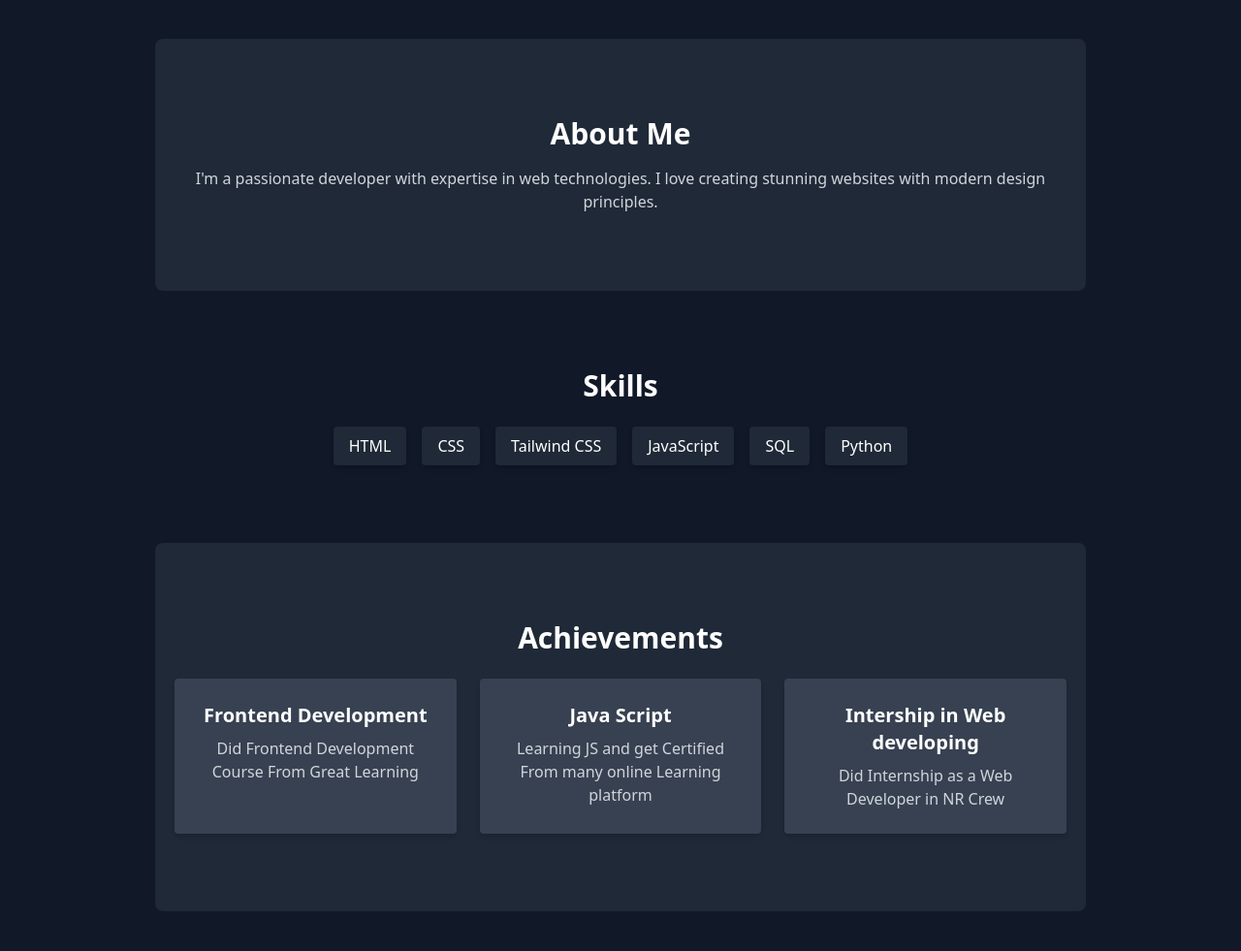
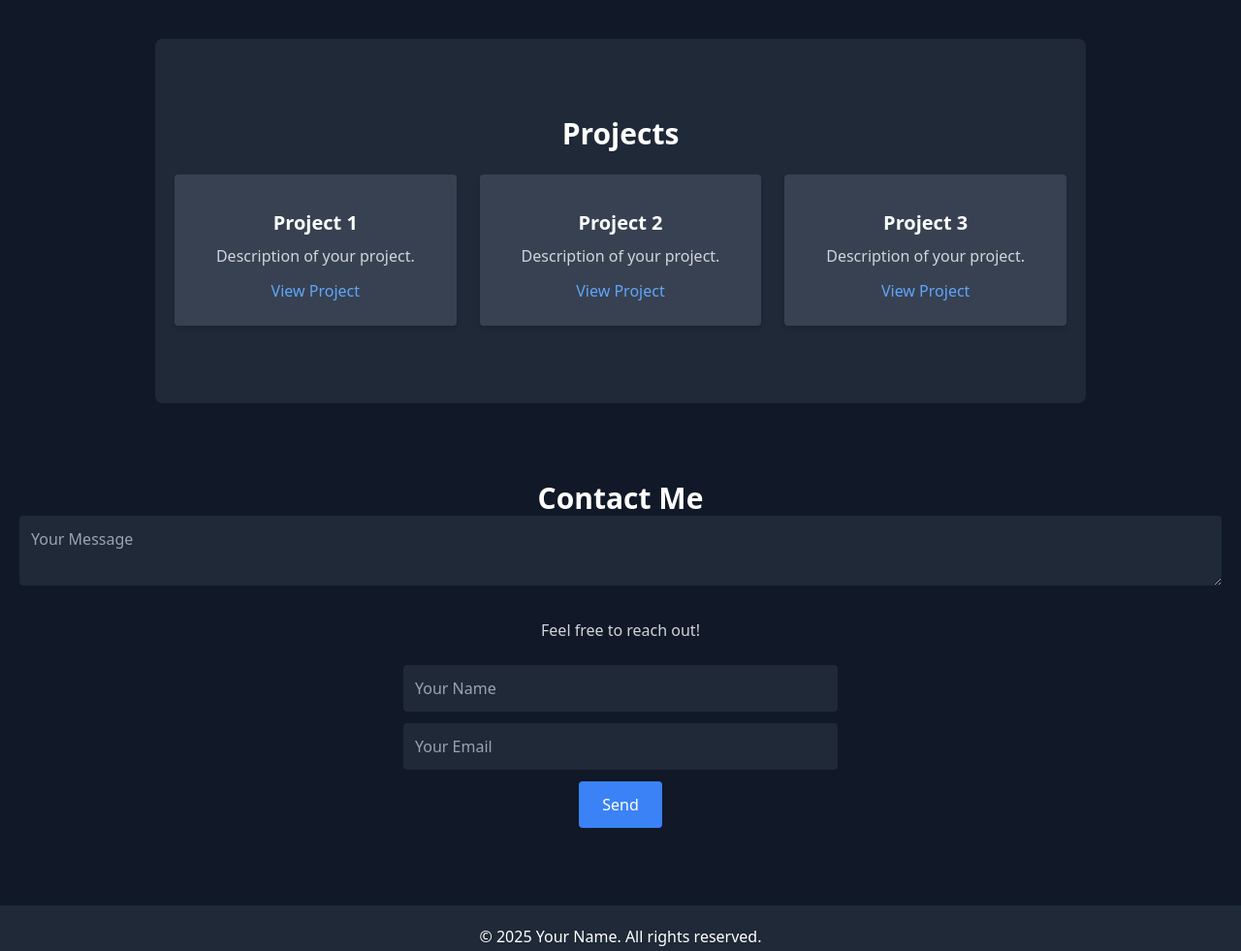
Before and after one commit to DHARMESH-2004/Portfolio, a plain HTML site: page index.html in a window 1280 px wide. Shown: the part 760-1741 px from the top of the page at 97% size. Drawn offline with nearby package versions, Linux system fonts and the light colour scheme.

Commit message:
index.html

```diff
--- a/index.html
+++ b/index.html
@@ -16,11 +16,11 @@
     <!-- Navbar -->
     <nav class="p-5 bg-gray-800 shadow-md fixed w-full top-0 z-50">
         <div class="container mx-auto flex justify-between items-center">
-            <h1 class="text-2xl font-bold">Dharmesh</h1>
+            <h1 class="text-2xl font-bold">Your Name</h1>
             <ul class="hidden md:flex space-x-6">
                 <li><a href="#about" class="hover:text-blue-400 transition">About</a></li>
                 <li><a href="#skills" class="hover:text-blue-400 transition">Skills</a></li>
-                <li><a href="#Achievements" class="hover:text-blue-400 transition">Achievements</a></li>
+                <li><a href="#projects" class="hover:text-blue-400 transition">Projects</a></li>
                 <li><a href="#contact" class="hover:text-blue-400 transition">Contact</a></li>
             </ul>
             <button onclick="toggleTheme()" class="p-2 rounded bg-gray-700 hover:bg-gray-600 transition">
@@ -31,56 +31,36 @@
 
     <!-- Hero Section -->
     <section class="h-screen flex flex-col justify-center items-center text-center px-5">
-        <h1 class="text-5xl font-bold animate-fade-in">
-            Hello, I'm <span class="text-blue-400">Dharmesh</span>
+        <img src="images/profile.jpg" alt="Your Profile Picture" class="w-40 h-40 rounded-full shadow-lg">
+        <h1 class="text-5xl font-bold mt-5 animate-fade-in">
+            Hello, I'm <span class="text-blue-400">Your Name</span>
         </h1>
         <p class="mt-3 text-lg text-gray-300 animate-fade-in delay-200">
             Web Developer | AI Enthusiast
         </p>
-        <a href="#Achievements" class="mt-6 px-6 py-3 bg-blue-500 text-white rounded-md hover:bg-blue-600 transition animate-fade-in delay-300">
+        <a href="#projects" class="mt-6 px-6 py-3 bg-blue-500 text-white rounded-md hover:bg-blue-600 transition animate-fade-in delay-300">
             View My Work
         </a>
     </section>
 
-    <!-- About Section -->
-    <section id="about" class="py-20 px-5 bg-gray-800 rounded-lg mx-5 lg:mx-40 text-center glassmorphism">
-        <h2 class="text-3xl font-bold">About Me</h2>
-        <p class="mt-4 text-gray-300">
-            I'm a passionate developer with expertise in web technologies.
-            I love creating stunning websites with modern design principles.
-        </p>
-    </section>
-
-    <!-- Skills Section -->
-    <section id="skills" class="py-20 px-5">
-        <div class="container mx-auto text-center">
-            <h2 class="text-3xl font-bold">Skills</h2>
-            <div class="mt-6 flex flex-wrap justify-center gap-4">
-                <span class="px-4 py-2 bg-gray-800 rounded shadow-md hover:scale-105 transition">HTML</span>
-                <span class="px-4 py-2 bg-gray-800 rounded shadow-md hover:scale-105 transition">CSS</span>
-                <span class="px-4 py-2 bg-gray-800 rounded shadow-md hover:scale-105 transition">Tailwind CSS</span>
-                <span class="px-4 py-2 bg-gray-800 rounded shadow-md hover:scale-105 transition">JavaScript</span>
-                <span class="px-4 py-2 bg-gray-800 rounded shadow-md hover:scale-105 transition">SQL</span>
-                <span class="px-4 py-2 bg-gray-800 rounded shadow-md hover:scale-105 transition">Python</span>
-            </div>
-        </div>
-    </section>
-
-    <!-- Achievements Section -->
-    <section id="Achievements" class="py-20 px-5 bg-gray-800 rounded-lg mx-5 lg:mx-40 text-center">
-        <h2 class="text-3xl font-bold">Achievements</h2>
+    <!-- Projects Section -->
+    <section id="projects" class="py-20 px-5 bg-gray-800 rounded-lg mx-5 lg:mx-40 text-center">
+        <h2 class="text-3xl font-bold">Projects</h2>
         <div class="mt-6 grid grid-cols-1 md:grid-cols-2 lg:grid-cols-3 gap-6">
             <div class="p-6 bg-gray-700 rounded shadow-md transform hover:scale-105 transition">
-                <h3 class="text-xl font-semibold">Frontend Development</h3>
-                <p class="mt-2 text-gray-300">Did Frontend Development Course From Great Learning</p>
+                <h3 class="text-xl font-semibold mt-3">Project 1</h3>
+                <p class="mt-2 text-gray-300">Description of your project.</p>
+                <a href="#" class="mt-3 inline-block text-blue-400">View Project</a>
             </div>
             <div class="p-6 bg-gray-700 rounded shadow-md transform hover:scale-105 transition">
-                <h3 class="text-xl font-semibold">Java Script</h3>
-                <p class="mt-2 text-gray-300">Learning JS and get Certified From many online Learning platform</p>
+                <h3 class="text-xl font-semibold mt-3">Project 2</h3>
+                <p class="mt-2 text-gray-300">Description of your project.</p>
+                <a href="#" class="mt-3 inline-block text-blue-400">View Project</a>
             </div>
             <div class="p-6 bg-gray-700 rounded shadow-md transform hover:scale-105 transition">
-                <h3 class="text-xl font-semibold">Intership in Web developing</h3>
-                <p class="mt-2 text-gray-300">Did Internship as a Web Developer in NR Crew</p>
+                <h3 class="text-xl font-semibold mt-3">Project 3</h3>
+                <p class="mt-2 text-gray-300">Description of your project.</p>
+                <a href="#" class="mt-3 inline-block text-blue-400">View Project</a>
             </div>
         </div>
     </section>
@@ -89,11 +69,11 @@
     <section id="contact" class="py-20 px-5">
         <div class="container mx-auto text-center">
             <h2 class="text-3xl font-bold">Contact Me</h2>
+            <textarea placeholder="Your Message" class="w-full p-3 bg-gray-800 rounded mb-3 focus:ring-2 focus:ring-blue-500"></textarea>
             <p class="mt-4 text-gray-300">Feel free to reach out!</p>
             <form class="mt-6 max-w-md mx-auto">
-                <input type="text" placeholder="Dharmesh" class="w-full p-3 bg-gray-800 rounded mb-3 focus:ring-2 focus:ring-blue-500">
+                <input type="text" placeholder="Your Name" class="w-full p-3 bg-gray-800 rounded mb-3 focus:ring-2 focus:ring-blue-500">
                 <input type="email" placeholder="Your Email" class="w-full p-3 bg-gray-800 rounded mb-3 focus:ring-2 focus:ring-blue-500">
-                <textarea placeholder="Your Message" class="w-full p-3 bg-gray-800 rounded mb-3 focus:ring-2 focus:ring-blue-500"></textarea>
                 <button class="px-6 py-3 bg-blue-500 rounded hover:bg-blue-600 transition">Send</button>
             </form>
         </div>
@@ -101,7 +81,7 @@
 
     <!-- Footer -->
     <footer class="p-5 bg-gray-800 text-center">
-        <p>© 2025 Dharmesh. All rights reserved.</p>
+        <p>© 2025 Your Name. All rights reserved.</p>
     </footer>
 
     <!-- JavaScript for Theme Toggle -->
```
